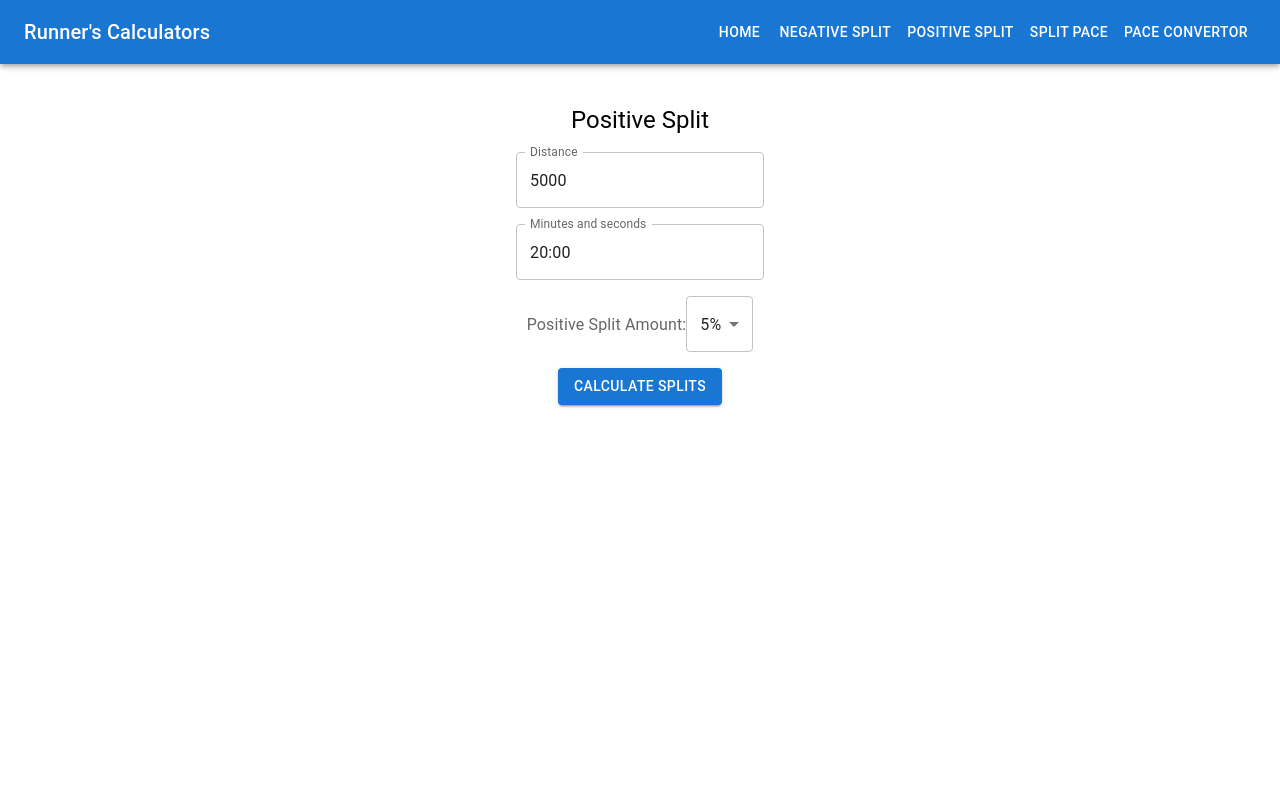
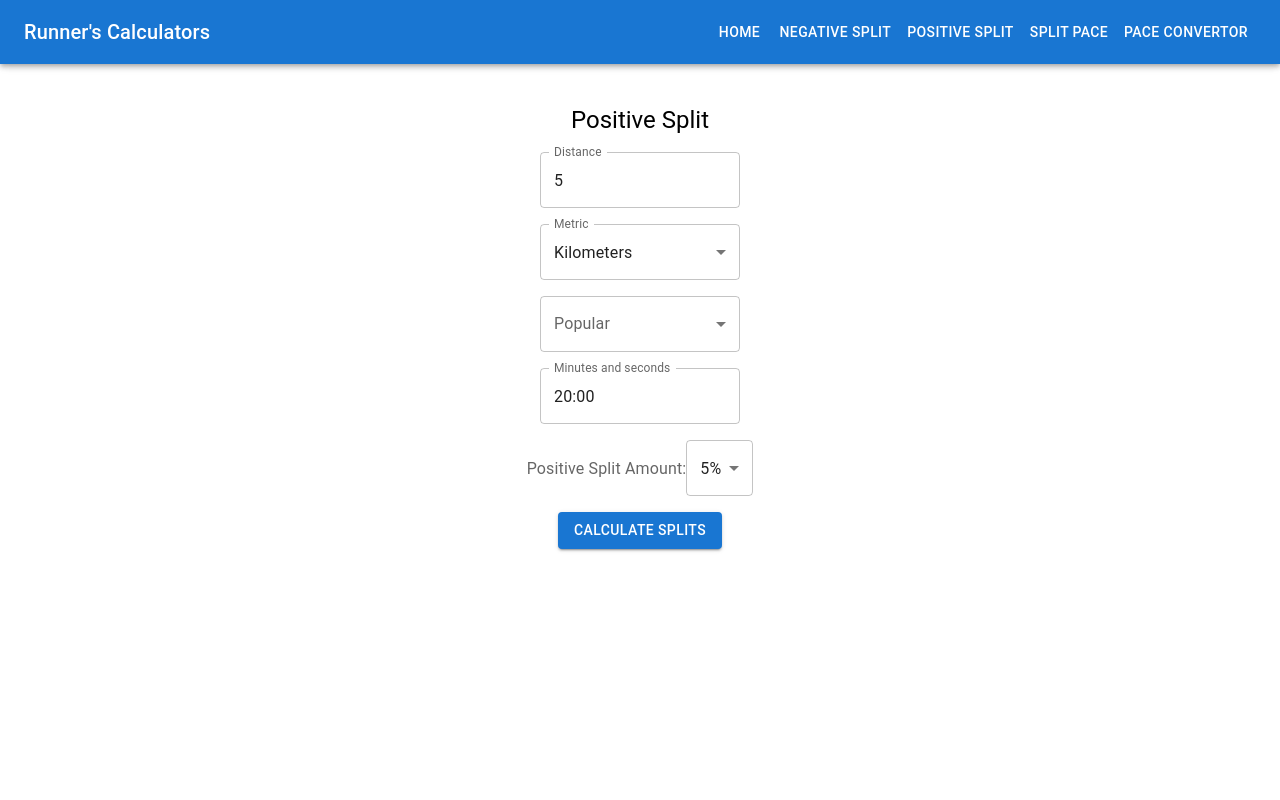
Before and after one commit to jaymagrob/running-calculator, a Next.js app: page /pace/positive-split in a window 1280 px wide. Shown: the top 800 px of the page. Built offline with nearby package versions, Linux system fonts and the light colour scheme.

Commit message:
RUN-44, positive: add popular and miles

```diff
--- a/pages/pace/positive-split.jsx
+++ b/pages/pace/positive-split.jsx
@@ -5,6 +5,7 @@ import Select from "@mui/material/Select";
 import MenuItem from "@mui/material/MenuItem";
 import Box from "@mui/material/Box";
 import Head from "next/head";
+import FormControl from "@mui/material/FormControl";
 import Container from "@mui/material/Container";
 import Typography from "@mui/material/Typography";
 import Button from "@mui/material/Button";
@@ -15,12 +16,33 @@ import { TimePicker } from "@mui/x-date-pickers/TimePicker";
 import { useState } from "react";
 import SplitTable from "../../components/splitTable";
 
+function convertKtM(a) {
+  return a / 1.609344;
+}
+
+function convertMtK(a) {
+  return a * 1.609344;
+}
+
+const popularList = [
+  { value: "0", label: "5km", k: 5, m: convertKtM(5) },
+  { value: "1", label: "10km", k: 10, m: convertKtM(10) },
+  { value: "2", label: "5 miles", k: convertMtK(5), m: 5 },
+  { value: "3", label: "15km", k: 15, m: convertKtM(15) },
+  { value: "4", label: "10 miles", k: convertMtK(10), m: 10 },
+  { value: "5", label: "Half Marathon", k: convertMtK(13.1), m: 13.1 },
+  { value: "6", label: "Marathon", k: convertMtK(26.2), m: 26.2 },
+  { value: "7", label: "50km", k: 50, m: convertKtM(50) },
+];
+
 export default function splitPace() {
-  const [distance, setDistance] = useState("5000");
+  const [distance, setDistance] = useState("5");
   const [time, setTime] = useState(dayjs("2022-01-01 00:20:00"));
-  const [positiveSplits, setpositiveSplits] = useState(0.05);
+  const [positiveSplits, setPositiveSplits] = useState(0.05);
   const [splits, setSplits] = useState([]);
   const [isError, setIsError] = useState(false);
+  const [metric, setMetric] = useState("k");
+  const [popular, setPopular] = useState(null);
 
   function onSubmit(e) {
     e.preventDefault();
@@ -30,7 +52,7 @@ export default function splitPace() {
       return `${minutes}:${seconds < 10 ? "0" : ""}${seconds}`;
     }
 
-    if (parseFloat(distance) > 0 && parseFloat(distance) <= 100000) {
+    if (parseFloat(distance) > 0 && parseFloat(distance) <= 200) {
       setIsError(false);
     } else {
       setIsError(true);
@@ -40,14 +62,14 @@ export default function splitPace() {
     const minute = time.$m;
     const seconds = time.$s;
     const milli = minute * 60 * 1000 + seconds * 1000;
-    const newDistance = distance / 1000;
-    const pace = milli / newDistance;
+    const newDistance = distance * 1000;
+    const pace = milli / distance;
     const pace1 = pace * (1 - positiveSplits);
     const pace2 = pace * (1 + positiveSplits);
-    const halfway = distance / 2;
+    const halfway = newDistance / 2;
     const loops = [];
     let totalSplit = 0;
-    for (let i = 1; i <= Math.ceil(newDistance); i += 1) {
+    for (let i = 1; i <= Math.ceil(distance); i += 1) {
       if ((i - 1) * 1000 <= halfway && i * 1000 >= halfway) {
         const firstPace = ((halfway - (i - 1) * 1000) / 1000) * pace1;
         const secondPace = ((i * 1000 - halfway) / 1000) * pace2;
@@ -67,10 +89,10 @@ export default function splitPace() {
         });
       } else {
         totalSplit +=
-          i > newDistance ? pace2 * ((distance % 1000) / 1000) : pace2;
+          i > distance ? pace2 * ((newDistance % 1000) / 1000) : pace2;
         loops.push({
           km:
-            i > newDistance ? i - 1 + parseFloat((distance % 1000) / 1000) : i,
+            i > distance ? i - 1 + parseFloat((newDistance % 1000) / 1000) : i,
           split: millisToMinutesAndSeconds(totalSplit),
           lapTime: millisToMinutesAndSeconds(pace2),
         });
@@ -95,11 +117,14 @@ export default function splitPace() {
             alignItems: "center",
             gap: 2,
             width: "100%",
+            maxWidth: "200px",
+            margin: "0 auto",
           }}
         >
           <Typography component="h1" variant="h5">
             Positive Split
           </Typography>
+          <FormControl fullWidth>
             <TextField
               type="number"
               inputProps={{ inputMode: "numeric", pattern: "[0-9]*" }}
@@ -108,8 +133,52 @@ export default function splitPace() {
               value={distance}
               onChange={(e) => setDistance(e.target.value)}
               error={isError}
-            helperText={isError ? "Between 1 and 100,000" : null}
+              helperText={isError ? "Between 0 and 200" : null}
             />
+          </FormControl>
+          <FormControl fullWidth>
+            <InputLabel id="metric-select-label">Metric</InputLabel>
+            <Select
+              labelId="metric-select-label"
+              id="metric-select"
+              value={metric}
+              label="Metric"
+              onChange={(e) => {
+                const metric2 = e.target.value;
+                if (metric2 === "k") {
+                  setDistance(convertMtK(distance));
+                }
+                if (metric2 === "m") {
+                  setDistance(convertKtM(distance));
+                }
+                setMetric(metric2);
+              }}
+            >
+              <MenuItem value="k">Kilometers</MenuItem>
+              <MenuItem value="m">Miles</MenuItem>
+            </Select>
+          </FormControl>
+          <FormControl fullWidth>
+            <InputLabel id="popular-select-label">Popular</InputLabel>
+            <Select
+              labelId="popular-select-label"
+              id="popular-select"
+              value={popular}
+              label="popular"
+              onChange={(e) => {
+                const { value } = e.target;
+                setPopular(value);
+                const data = popularList.find((i) => i.value === value);
+                setDistance(data[metric]);
+              }}
+            >
+              {popularList.map((item) => (
+                <MenuItem key={item.label} value={item.value}>
+                  {item.label}
+                </MenuItem>
+              ))}
+            </Select>
+          </FormControl>
           <LocalizationProvider dateAdapter={AdapterDayjs}>
             <TimePicker
               ampmInClock
@@ -138,7 +207,7 @@ export default function splitPace() {
               id="demo-simple-select"
               value={positiveSplits}
               label="Age"
-              onChange={(e) => setpositiveSplits(e.target.value)}
+              onChange={(e) => setPositiveSplits(e.target.value)}
             >
               <MenuItem value={0.1}>10%</MenuItem>
               <MenuItem value={0.09}>9%</MenuItem>
```
Lines whose indentation alone changed are shown as unchanged.
